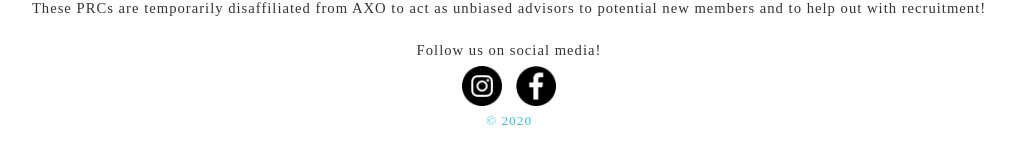
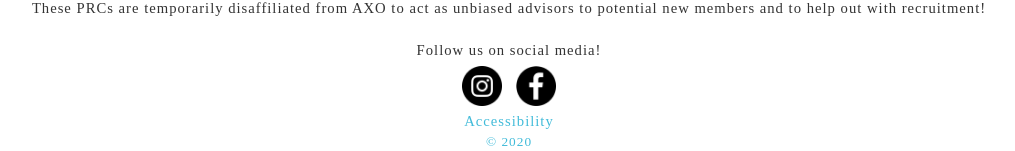
Before and after one commit to rweinberger/axo-public, a Django app: page /blm/ in a window 1280 px wide. Shown: the part 1873-2024 px from the top of the page, without its empty margins (131-1146 px from the left). Before the commit the page ends 1998 px from the top, so only its background shows below. Run offline with Django 3.2, Linux system fonts and the light colour scheme; some libraries are stand-ins or nearby versions; some web fonts are replaced.

Commit message:
Adds accessibility link as per mit rules

```diff
--- a/general/templates/general/base.html
+++ b/general/templates/general/base.html
@@ -69,6 +69,8 @@
     Follow us on social media! <br>
     <a href='https://www.instagram.com/axo_mit/' target="_blank"><img class='social_icon' src="{% static 'general/images/insta.png' %}"/></a>
     <a href='https://www.facebook.com/MitAlphaChiOmega/' target="_blank"><img class='social_icon' src="{% static 'general/images/fb.png' %}"/></a>
+    <br />
+    <a href='http://accessibility.mit.edu/' target="_blank"">Accessibility</a>
   </div>
   <div id='copyright'>
   <a href='https://github.com/rweinberger/axo-public' target="_blank">&#169; 2020</a>
```
